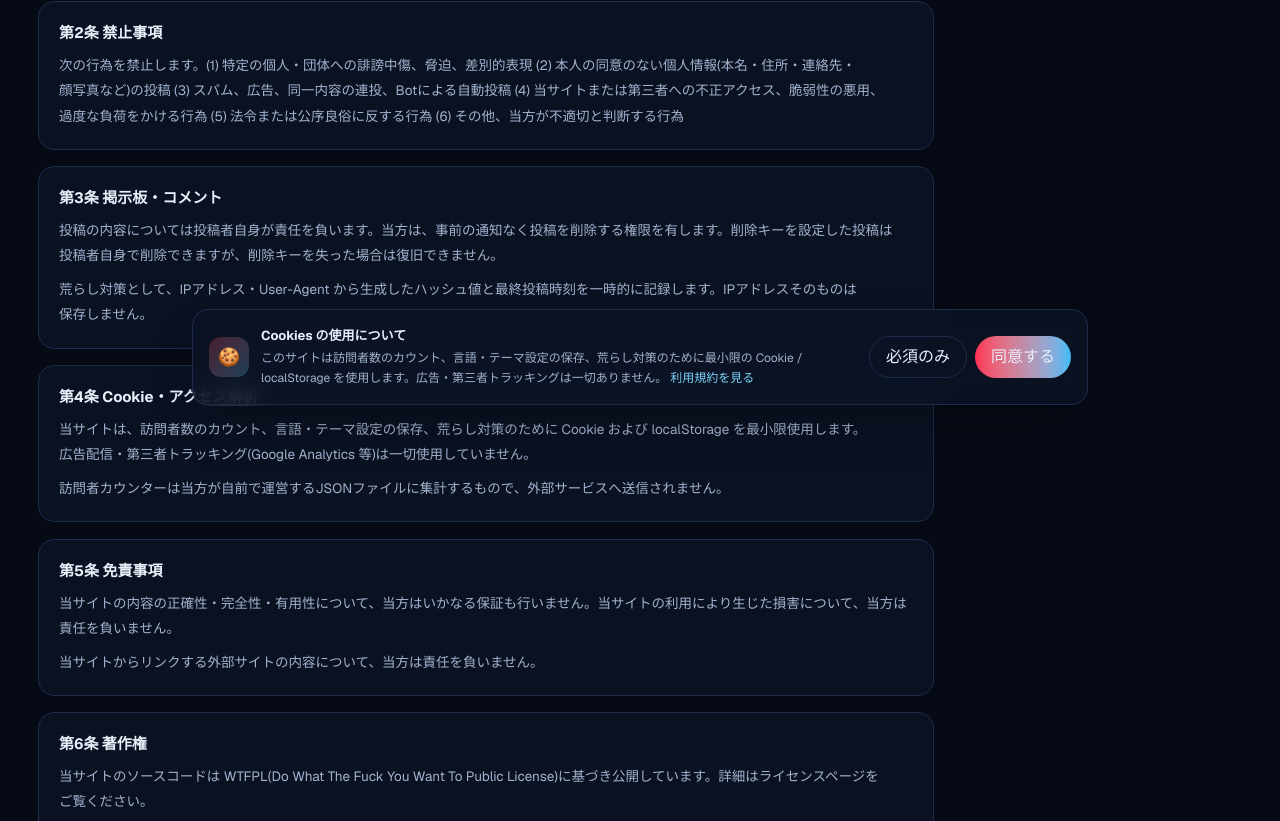
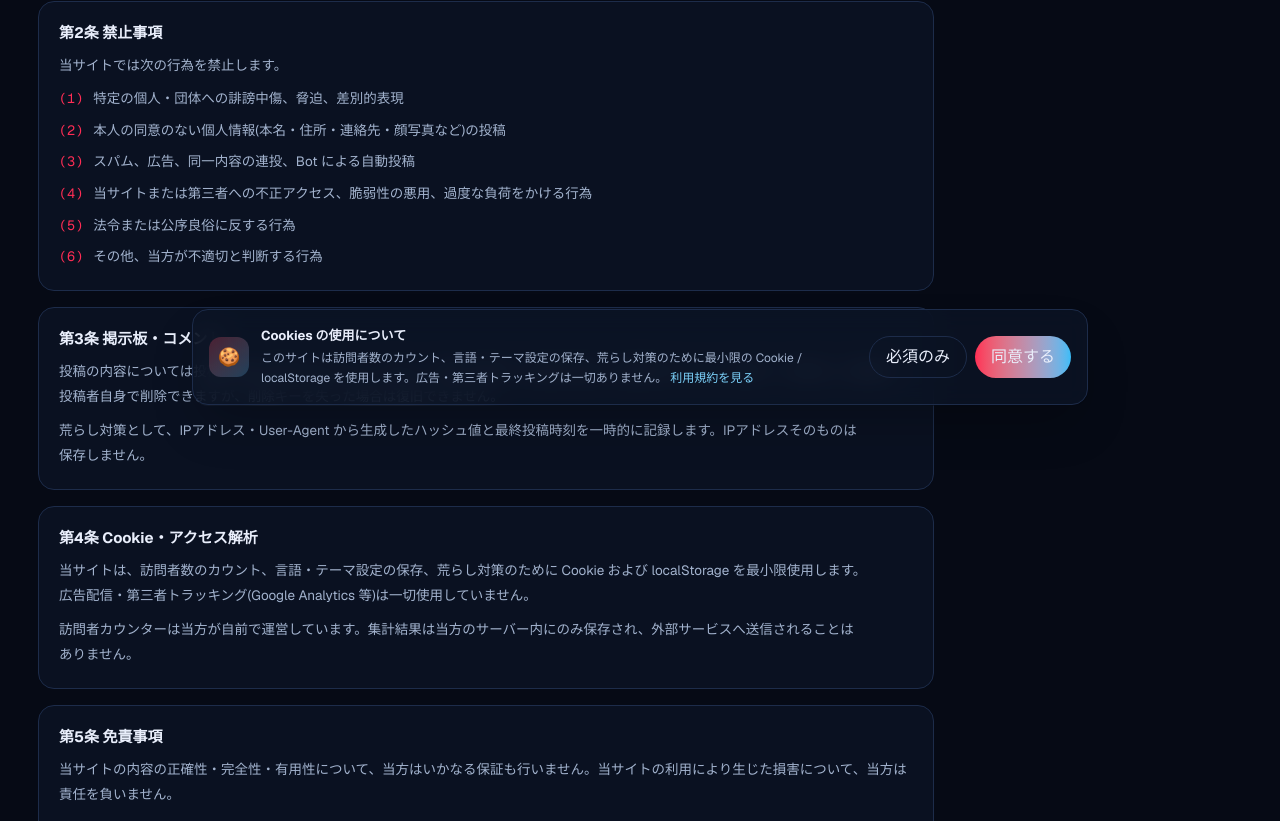
Before and after one commit to maebahesioru/crossmania-portfolio, a Next.js app: page /terms in a window 1280 px wide. Shown: the part 379-1200 px from the top of the page. Built offline with nearby package versions, Linux system fonts and the light colour scheme; no server answers.

Commit message:
利用規約: 第2条を箇条書き(1)-(6)に分割、第7条にX/Signal/My Bannerのリンクを埋め込み、第4条のカウンター文言を実装非依存に。Donateはアドレスを常時表示+コピー機能に。visits の _lastAt 無限増加を修正

```diff
--- a/src/components/Terms.tsx
+++ b/src/components/Terms.tsx
@@ -1,111 +1,217 @@
 "use client";
 
+import Link from "next/link";
+import type { ReactNode } from "react";
 import { useI18n } from "@/lib/i18n";
 import { Reveal } from "./ui";
 
-type Block = { h: { ja: string; en: string }; p: { ja: string[]; en: string[] } };
+/**
+ * 本文内のインラインリンク記法: `[[表示名|URL]]`
+ * 記法を1つだけ用意して、条項ごとに自由にリンクを埋め込めるようにする。
+ */
+const INLINE_LINK = /\[\[([^\]|]+)\|([^\]]+)\]\]/g;
+
+function renderInline(text: string, keyPrefix: string): ReactNode[] {
+  const nodes: ReactNode[] = [];
+  let last = 0;
+  let m: RegExpExecArray | null;
+  INLINE_LINK.lastIndex = 0;
+  while ((m = INLINE_LINK.exec(text)) !== null) {
+    if (m.index > last) nodes.push(text.slice(last, m.index));
+    const [, label, href] = m;
+    nodes.push(
+      href.startsWith("/") ? (
+        <Link key={`${keyPrefix}-${m.index}`} href={href} className="link">
+          {label}
+        </Link>
+      ) : (
+        <a
+          key={`${keyPrefix}-${m.index}`}
+          href={href}
+          target="_blank"
+          rel="noopener noreferrer"
+          className="link"
+        >
+          {label}
+        </a>
+      ),
+    );
+    last = m.index + m[0].length;
+  }
+  if (last < text.length) nodes.push(text.slice(last));
+  return nodes;
+}
+
+type Item = { p: string } | { list: string[] };
+type Block = { h: { ja: string; en: string }; body: { ja: Item[]; en: Item[] } };
 
 const TERMS: Block[] = [
   {
     h: { ja: "第1条 適用", en: "1. Scope" },
-    p: {
+    body: {
       ja: [
-        "本規約は、十字架_mania(以下「当方」)が運営する本サイト(以下「当サイト」)の利用条件を定めるものです。利用者は本サイトを利用した時点で本規約に同意したものとみなします。",
+        {
+          p: "本規約は、十字架_mania(以下「当方」)が運営する本サイト(以下「当サイト」)の利用条件を定めるものです。利用者は本サイトを利用した時点で本規約に同意したものとみなします。",
+        },
       ],
       en: [
-        "These terms define the conditions for using this site (the “Site”), operated by 十字架_mania (“we”). By using the Site you agree to these terms.",
+        {
+          p: "These terms define the conditions for using this site (the “Site”), operated by 十字架_mania (“we”). By using the Site you agree to these terms.",
+        },
       ],
     },
   },
   {
     h: { ja: "第2条 禁止事項", en: "2. Prohibited conduct" },
-    p: {
+    body: {
       ja: [
-        "次の行為を禁止します。(1) 特定の個人・団体への誹謗中傷、脅迫、差別的表現 (2) 本人の同意のない個人情報(本名・住所・連絡先・顔写真など)の投稿 (3) スパム、広告、同一内容の連投、Botによる自動投稿 (4) 当サイトまたは第三者への不正アクセス、脆弱性の悪用、過度な負荷をかける行為 (5) 法令または公序良俗に反する行為 (6) その他、当方が不適切と判断する行為",
+        { p: "当サイトでは次の行為を禁止します。" },
+        {
+          list: [
+            "特定の個人・団体への誹謗中傷、脅迫、差別的表現",
+            "本人の同意のない個人情報(本名・住所・連絡先・顔写真など)の投稿",
+            "スパム、広告、同一内容の連投、Bot による自動投稿",
+            "当サイトまたは第三者への不正アクセス、脆弱性の悪用、過度な負荷をかける行為",
+            "法令または公序良俗に反する行為",
+            "その他、当方が不適切と判断する行為",
+          ],
+        },
       ],
       en: [
-        "The following are prohibited: (1) defamation, threats or discriminatory expression toward any person or group; (2) posting personal information (real name, address, contact details, face photos, etc.) without consent; (3) spam, advertising, repeated identical posts or automated bot posting; (4) unauthorized access, exploitation of vulnerabilities, or excessive load against the Site or third parties; (5) anything unlawful or contrary to public order; (6) anything else we deem inappropriate.",
+        { p: "The following conduct is prohibited on the Site." },
+        {
+          list: [
+            "Defamation, threats or discriminatory expression toward any person or group",
+            "Posting personal information (real name, address, contact details, face photos, etc.) without consent",
+            "Spam, advertising, repeated identical posts, or automated bot posting",
+            "Unauthorized access, exploitation of vulnerabilities, or excessive load against the Site or third parties",
+            "Anything unlawful or contrary to public order and morals",
+            "Anything else we deem inappropriate",
+          ],
+        },
       ],
     },
   },
   {
     h: { ja: "第3条 掲示板・コメント", en: "3. BBS / comments" },
-    p: {
+    body: {
       ja: [
-        "投稿の内容については投稿者自身が責任を負います。当方は、事前の通知なく投稿を削除する権限を有します。削除キーを設定した投稿は投稿者自身で削除できますが、削除キーを失った場合は復旧できません。",
-        "荒らし対策として、IPアドレス・User-Agent から生成したハッシュ値と最終投稿時刻を一時的に記録します。IPアドレスそのものは保存しません。",
+        {
+          p: "投稿の内容については投稿者自身が責任を負います。当方は、事前の通知なく投稿を削除する権限を有します。削除キーを設定した投稿は投稿者自身で削除できますが、削除キーを失った場合は復旧できません。",
+        },
+        {
+          p: "荒らし対策として、IPアドレス・User-Agent から生成したハッシュ値と最終投稿時刻を一時的に記録します。IPアドレスそのものは保存しません。",
+        },
       ],
       en: [
-        "Authors are responsible for their own posts. We may delete any post without prior notice. Posts with a delete key can be removed by their author; a lost delete key cannot be recovered.",
-        "For anti-abuse purposes we temporarily record a hash derived from your IP address and User-Agent, plus the timestamp of your last post. We do not store the raw IP address.",
+        {
+          p: "Authors are responsible for their own posts. We may delete any post without prior notice. Posts with a delete key can be removed by their author; a lost delete key cannot be recovered.",
+        },
+        {
+          p: "For anti-abuse purposes we temporarily record a hash derived from your IP address and User-Agent, plus the timestamp of your last post. We do not store the raw IP address.",
+        },
       ],
     },
   },
   {
     h: { ja: "第4条 Cookie・アクセス解析", en: "4. Cookies & analytics" },
-    p: {
+    body: {
       ja: [
-        "当サイトは、訪問者数のカウント、言語・テーマ設定の保存、荒らし対策のために Cookie および localStorage を最小限使用します。広告配信・第三者トラッキング(Google Analytics 等)は一切使用していません。",
-        "訪問者カウンターは当方が自前で運営するJSONファイルに集計するもので、外部サービスへ送信されません。",
+        {
+          p: "当サイトは、訪問者数のカウント、言語・テーマ設定の保存、荒らし対策のために Cookie および localStorage を最小限使用します。広告配信・第三者トラッキング(Google Analytics 等)は一切使用していません。",
+        },
+        {
+          p: "訪問者カウンターは当方が自前で運営しています。集計結果は当方のサーバー内にのみ保存され、外部サービスへ送信されることはありません。",
+        },
       ],
       en: [
-        "We use a minimal amount of cookies and localStorage for the visitor counter, for remembering language/theme, and for anti-abuse. We use no advertising and no third-party tracking (no Google Analytics).",
-        "The visitor counter aggregates into a JSON file we host ourselves; nothing is sent to external services.",
+        {
+          p: "We use a minimal amount of cookies and localStorage for the visitor counter, for remembering language/theme, and for anti-abuse. We use no advertising and no third-party tracking (no Google Analytics).",
+        },
+        {
+          p: "The visitor counter is self-hosted. All counts stay on our own server and are never sent to external services.",
+        },
       ],
     },
   },
   {
     h: { ja: "第5条 免責事項", en: "5. Disclaimer" },
-    p: {
+    body: {
       ja: [
-        "当サイトの内容の正確性・完全性・有用性について、当方はいかなる保証も行いません。当サイトの利用により生じた損害について、当方は責任を負いません。",
-        "当サイトからリンクする外部サイトの内容について、当方は責任を負いません。",
+        { p: "当サイトの内容の正確性・完全性・有用性について、当方はいかなる保証も行いません。当サイトの利用により生じた損害について、当方は責任を負いません。" },
+        { p: "当サイトからリンクする外部サイトの内容について、当方は責任を負いません。" },
       ],
       en: [
-        "We make no warranty as to the accuracy, completeness or usefulness of the content. We accept no liability for damages arising from use of the Site.",
-        "We are not responsible for the content of external sites we link to.",
+        {
+          p: "We make no warranty as to the accuracy, completeness or usefulness of the content. We accept no liability for damages arising from use of the Site.",
+        },
+        { p: "We are not responsible for the content of external sites we link to." },
       ],
     },
   },
   {
     h: { ja: "第6条 著作権", en: "6. Copyright" },
-    p: {
+    body: {
       ja: [
-        "当サイトのソースコードは WTFPL(Do What The Fuck You Want To Public License)に基づき公開しています。詳細はライセンスページをご覧ください。",
-        "文章・イラスト・デザインなどのコンテンツは当方に帰属します。引用の際は出典を明記してください。",
-        "当サイトに登場するゲーム・企業等の名称、キャラクターは各権利者に帰属します。当サイトは各社と無関係のファン活動です。",
+        {
+          p: "当サイトのソースコードは WTFPL(Do What The Fuck You Want To Public License)に基づき公開しています。詳細は[[ライセンスページ|/license]]をご覧ください。",
+        },
+        { p: "文章・イラスト・デザインなどのコンテンツは当方に帰属します。引用の際は出典を明記してください。" },
+        {
+          p: "当サイトに登場するゲーム・企業等の名称、キャラクターは各権利者に帰属します。当サイトは各社と無関係のファン活動です。",
+        },
       ],
       en: [
-        "The source code of this site is released under the WTFPL (Do What The Fuck You Want To Public License). See the license page.",
-        "Written content, illustrations and design belong to us. Please credit the source when quoting.",
-        "Names and characters belonging to games and companies remain the property of their respective owners. This is unofficial fan activity, unaffiliated with any of them.",
+        {
+          p: "The source code of this site is released under the WTFPL (Do What The Fuck You Want To Public License). See the [[license page|/license]].",
+        },
+        { p: "Written content, illustrations and design belong to us. Please credit the source when quoting." },
+        {
+          p: "Names and characters belonging to games and companies remain the property of their respective owners. This is unofficial fan activity, unaffiliated with any of them.",
+        },
       ],
     },
   },
   {
     h: { ja: "第7条 リンク", en: "7. Linking" },
-    p: {
+    body: {
       ja: [
-        "当サイトへのリンクは原則自由です。相互リンクを希望する場合は X(@maebahesioru2)または Signal までご連絡ください。バナー画像は「My Banner」のSVGをご利用いただけます。",
+        {
+          p: "当サイトへのリンクは原則自由です。相互リンクを希望する場合は [[X (@maebahesioru2)|https://x.com/maebahesioru2]] または [[Signal (@maebahesioru.63)|https://signal.me/#eu/lEf_4yKtbxSZamGfLjyf_UchVyQFgpLelak8oiTCpx31jgVgc3JFaKCwZzBjr1ym]] までご連絡ください。",
+        },
+        {
+          p: "バナー画像は[[My Banner|/#links]]のSVGをそのままご利用いただけます。",
+        },
       ],
       en: [
-        "Linking to this site is generally free and unrestricted. For a mutual link, contact me on X (@maebahesioru2) or Signal. You may use the SVG from the “My Banner” section.",
+        {
+          p: "Linking to this site is generally free and unrestricted. For a mutual link, contact me on [[X (@maebahesioru2)|https://x.com/maebahesioru2]] or [[Signal (@maebahesioru.63)|https://signal.me/#eu/lEf_4yKtbxSZamGfLjyf_UchVyQFgpLelak8oiTCpx31jgVgc3JFaKCwZzBjr1ym]].",
+        },
+        { p: "You may use the SVG from the [[My Banner|/#links]] section as-is." },
       ],
     },
   },
   {
     h: { ja: "第8条 規約の変更", en: "8. Changes" },
-    p: {
-      ja: ["当方は、必要と判断した場合に本規約を予告なく変更できます。変更後の規約は当サイトに掲載した時点から効力を生じます。"],
-      en: ["We may change these terms without notice when necessary. Revised terms take effect when posted on the Site."],
+    body: {
+      ja: [{ p: "当方は、必要と判断した場合に本規約を予告なく変更できます。変更後の規約は当サイトに掲載した時点から効力を生じます。" }],
+      en: [
+        { p: "We may change these terms without notice when necessary. Revised terms take effect when posted on the Site." },
+      ],
     },
   },
   {
     h: { ja: "第9条 準拠法", en: "9. Governing law" },
-    p: {
-      ja: ["本規約は日本法を準拠法とし、当サイトに関する紛争は当方の所在地を管轄する裁判所を第一審の専属的合意管轄とします。"],
+    body: {
+      ja: [
+        {
+          p: "本規約は日本法を準拠法とし、当サイトに関する紛争は当方の所在地を管轄する裁判所を第一審の専属的合意管轄とします。",
+        },
+      ],
       en: [
-        "These terms are governed by Japanese law. Disputes concerning the Site shall be subject to the exclusive jurisdiction of the court having jurisdiction over our location.",
+        {
+          p: "These terms are governed by Japanese law. Disputes concerning the Site shall be subject to the exclusive jurisdiction of the court having jurisdiction over our location.",
+        },
       ],
     },
   },
@@ -127,11 +233,22 @@ export function TermsContent() {
           <Reveal key={b.h.ja} delay={Math.min(i * 40, 240)} className="panel p-5">
             <h2 className="text-[15px] font-bold text-fg">{b.h[locale]}</h2>
             <div className="mt-2 flex flex-col gap-2">
-              {b.p[locale].map((p, j) => (
-                <p key={j} className="text-[13.5px] leading-[1.9] text-sub">
-                  {p}
-                </p>
-              ))}
+              {b.body[locale].map((item, j) =>
+                "list" in item ? (
+                  <ul key={j} className="flex flex-col gap-1.5">
+                    {item.list.map((li, k) => (
+                      <li key={k} className="flex gap-2.5 text-[13.5px] leading-[1.9] text-sub">
+                        <span className="shrink-0 font-mono text-accent">{`(${k + 1})`}</span>
+                        <span>{renderInline(li, `t${i}-l${k}`)}</span>
+                      </li>
+                    ))}
+                  </ul>
+                ) : (
+                  <p key={j} className="text-[13.5px] leading-[1.9] text-sub">
+                    {renderInline(item.p, `t${i}-p${j}`)}
+                  </p>
+                ),
+              )}
             </div>
           </Reveal>
         ))}
```
Also changed, not shown: src/app/api/visits/route.ts (+6 -1 lines), src/components/LinksSection.tsx (+5 -5 lines), src/components/ui.tsx (+47 -0 lines).
